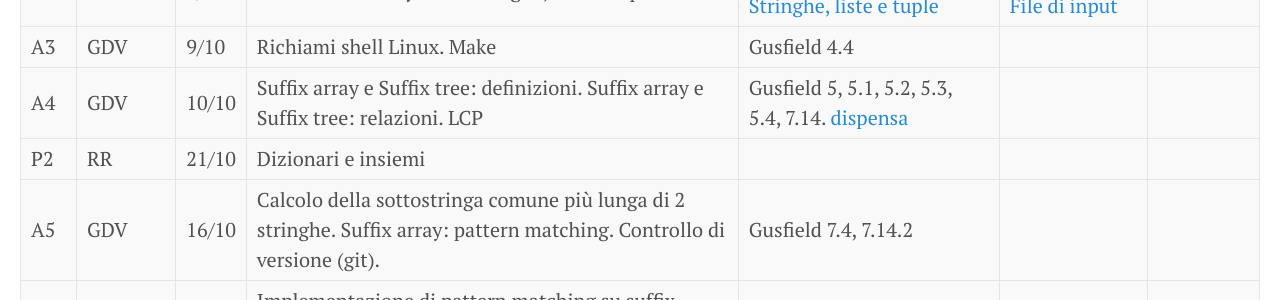
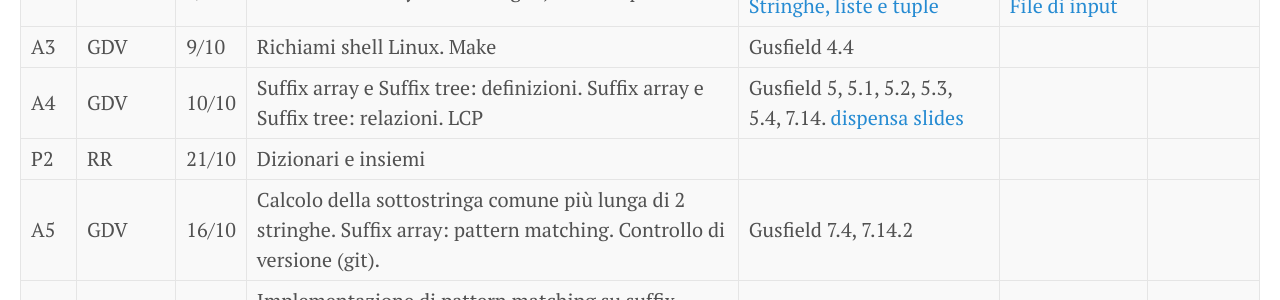
Before and after one commit to bioinformatica-corso/lezioni, a Jekyll site: the page built from docs/index.md, in a window 1280 px wide and 900 px high. Shown: the part 346-646 px from the top of the window. Built offline with Jekyll 4.4.1, drawn with Linux system fonts in a browser that asks for light colours.

Commit message:
link slide

```diff
--- a/docs/index.md
+++ b/docs/index.md
@@ -16,7 +16,7 @@
 | --  | ---     | ----- | ---------                                                                                                               | ----------                                                                                                     | -------------                          | --------- |
 | A3  | GDV     | 9/10  | Richiami shell Linux. Make                                                                                              | Gusfield 4.4                                                                                                   |                                        |           |
 | --  | ---     | ----- | ---------                                                                                                               | ----------                                                                                                     | -------------                          | --------- |
-| A4  | GDV     | 10/10 | Suffix array e Suffix tree: definizioni. Suffix array e Suffix tree: relazioni. LCP                                     | Gusfield 5, 5.1, 5.2, 5.3, 5.4, 7.14. [dispensa](http://courses.csail.mit.edu/6.851/spring12/lectures/L16.pdf) |                                        |           |
+| A4  | GDV     | 10/10 | Suffix array e Suffix tree: definizioni. Suffix array e Suffix tree: relazioni. LCP                                     | Gusfield 5, 5.1, 5.2, 5.3, 5.4, 7.14. [dispensa](http://courses.csail.mit.edu/6.851/spring12/lectures/L16.pdf) [slides](https://github.com/bioinformatica-corso/lezioni/raw/master/04-pattern-matching-suffix-array-video.pdf) |                                        |           |
 | --  | ---     | ----- | ---------                                                                                                               | ----------                                                                                                     | -------------                          | --------- |
 | P2  | RR      | 21/10 | Dizionari e insiemi                                                                                                     |                                                                                                                |                                        |           |
 | --  | ---     | ----- | ---------                                                                                                               | ----------                                                                                                     | -------------                          | --------- |
```
